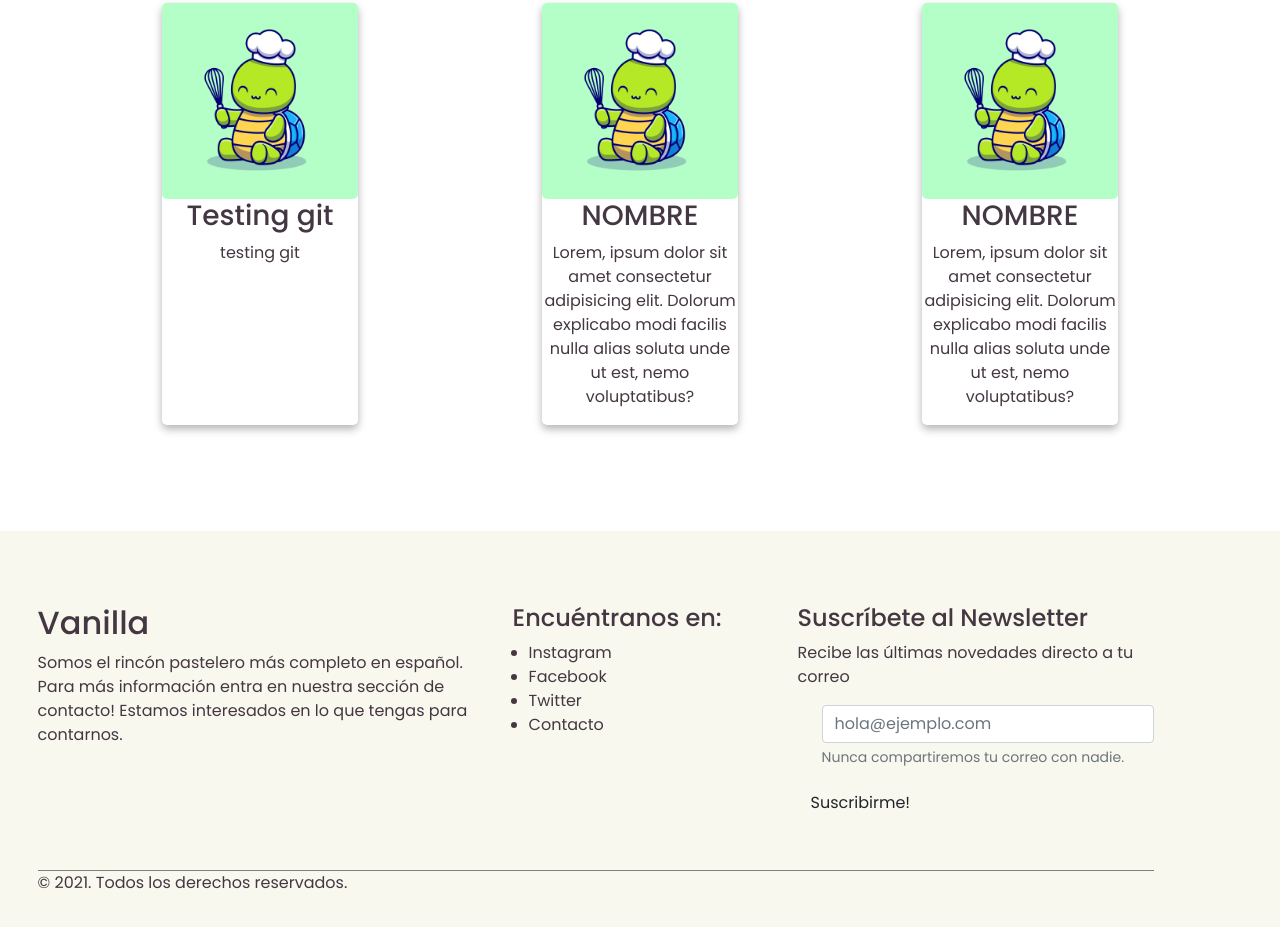
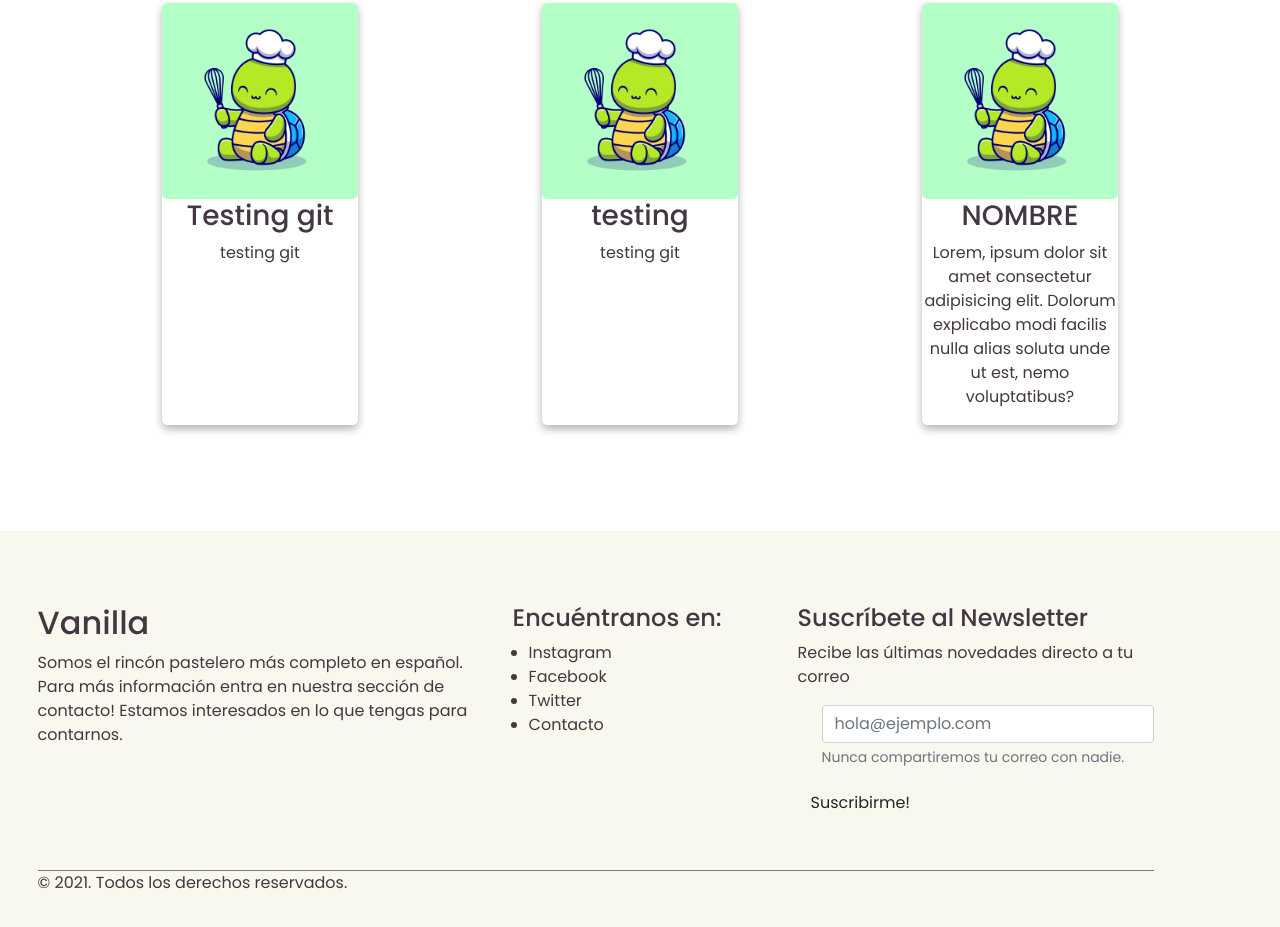
Before and after one commit to vrobertih/proyecto-web, a website: page cursos.html in a window 1280 px wide. Shown: the part 1545-2472 px from the top of the page. Drawn offline with nearby package versions, Linux system fonts and the light colour scheme.

Commit message:
cambio de prueba

```diff
--- a/cursos.html
+++ b/cursos.html
@@ -138,12 +138,9 @@
                     <div class="col-md-4 contenedorCursos">
                         <div class='cursoBox'> <!-- Card de profesional 2 -->
                             <img src="imagenes/marcas/parcial.jpg" alt='chef1' class='cursoImg'>
-                            <h3 class='averageFont'>NOMBRE</h3>
+                            <h3 class='averageFont'>testing</h3>
                             <p>
-                                Lorem, ipsum dolor sit amet consectetur adipisicing elit. Dolorum explicabo modi facilis
-                                nulla
-                                alias
-                                soluta unde ut est, nemo voluptatibus?
+                                testing git
                             </p>
                         </div>
                     </div>
```
